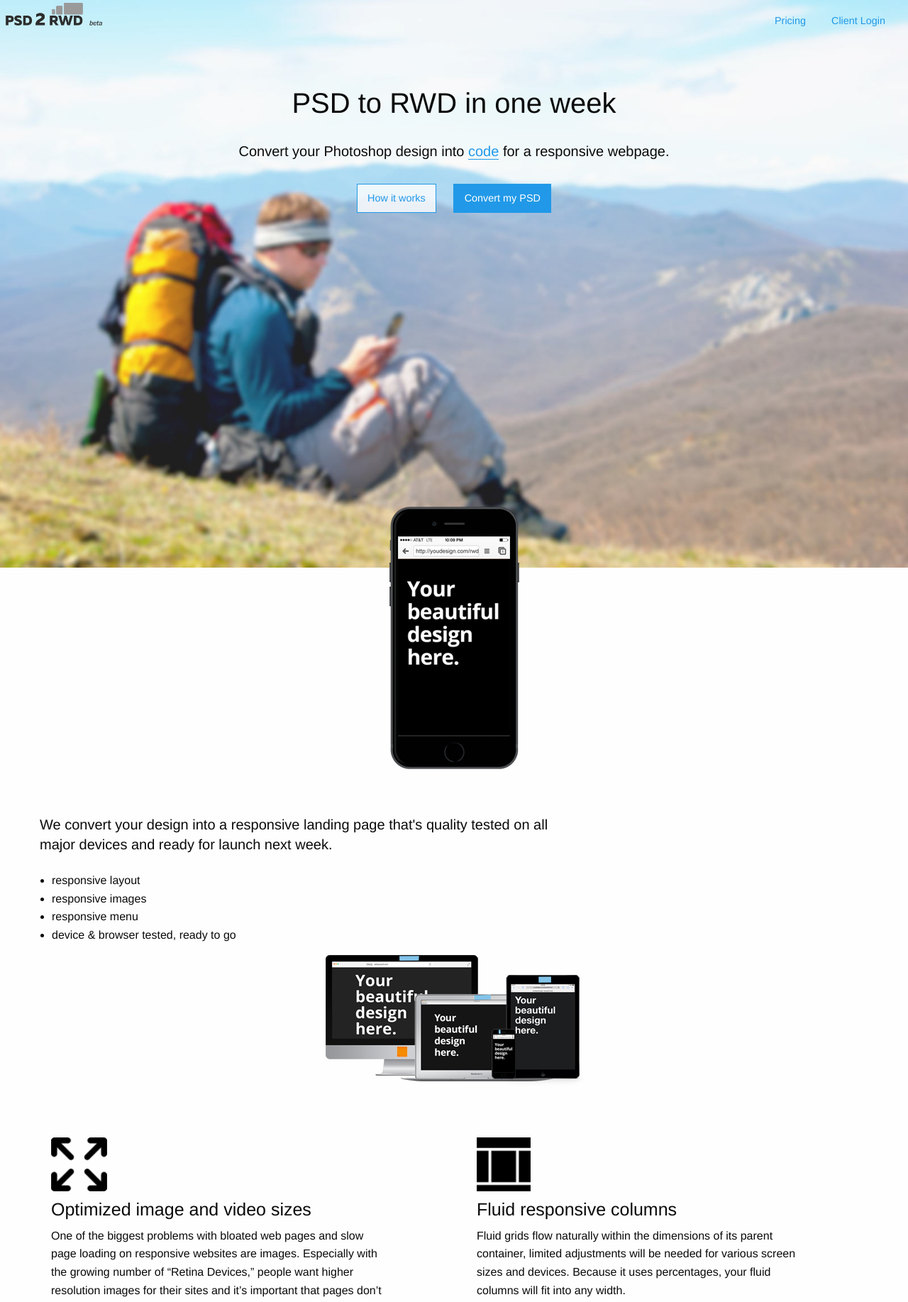
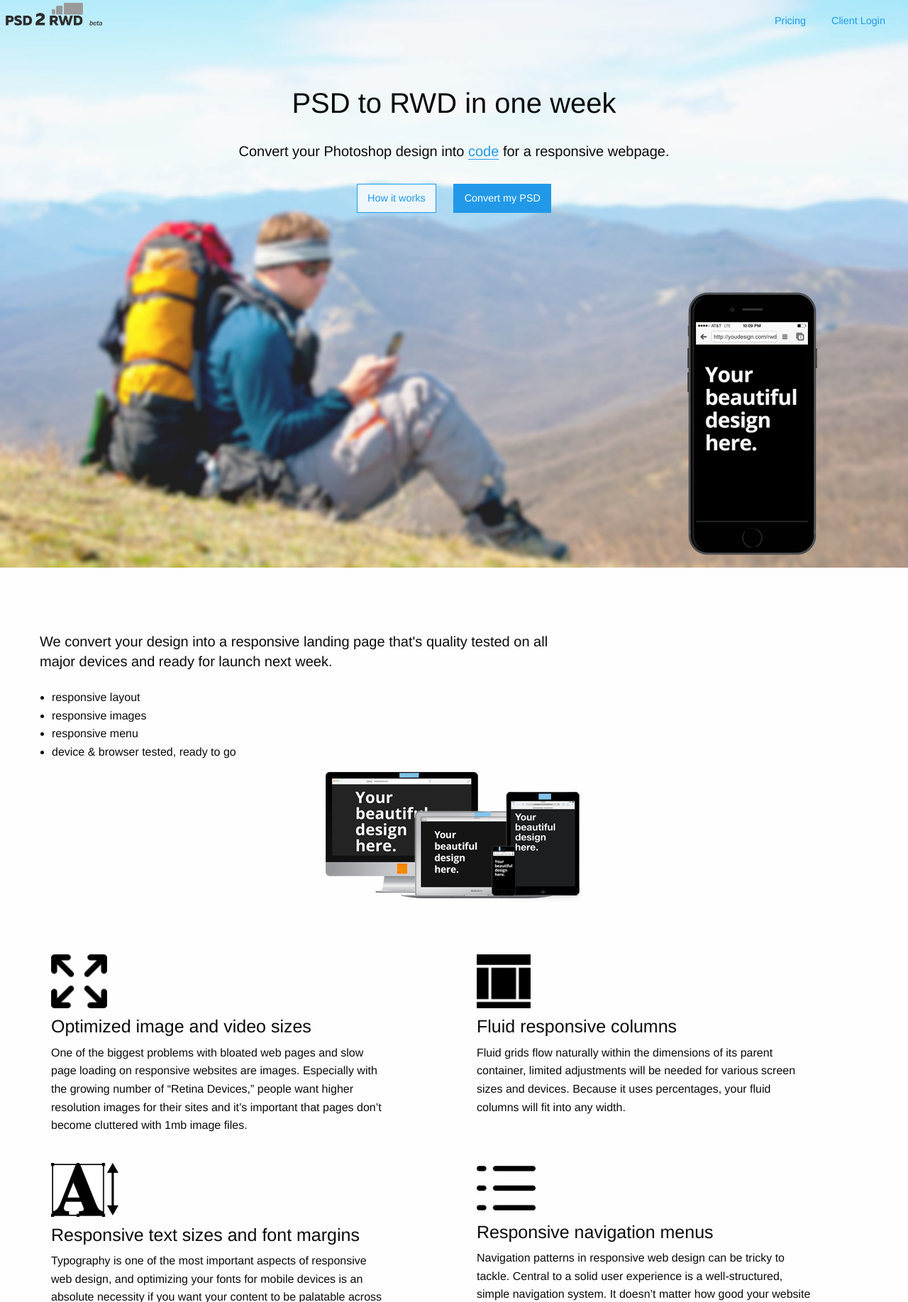
Before and after one commit to cleverbaker/psd2rwd, a PHP site: page / in a window 1280 px wide. Shown: the top 1835 px of the page at 71% size. Run offline with PHP 8.4, Linux system fonts and the light colour scheme.

Commit message:
Top section images improvements.

```diff
--- a/css/app.css
+++ b/css/app.css
@@ -26,7 +26,7 @@ img {
 }
 
 .button.hollow {
-  background-color: rgba(255,255,255,0.8);
+  background-color: rgba(254,254,254,0.8);
 }
 .section1 {
 
@@ -37,7 +37,7 @@ background-image: url(../img/bg6.jpg);
 
  /* Background image is centered vertically and horizontally at all times */
 /*  background-position: center bottom, center center;*/
-  background-position: center center;
+  background-position: right top;
 
   /*Background image doesn't tile */
 /*  background-repeat: repeat-x, no-repeat;*/
@@ -105,6 +105,10 @@ ol, ul {
   text-align: center;
 }
 
+.right {
+  text-align: right !important;
+}
+
 .feature .center {
   text-align: left !important;
 }
@@ -142,6 +146,13 @@ h1, h2, h3, h4, h5, h6 {
   margin-left: 0 !important;
   margin-right: 0 !important;
 }
+
+.device {
+  margin-top: 6rem;
+  margin-right: 4%;
+}
+
+
 
 .feature {
   margin-top:0.5rem;
--- a/index.html
+++ b/index.html
@@ -82,22 +82,23 @@
         <div class="column align-middle center ">
           <h2 class="opening-headline">PSD to RWD in one week</h2>
           <h5 class="convert-to-code-tagline">Convert your Photoshop design into <a href='#the-code' class="underline">code</a> for a responsive webpage.</h5>
+
           <div class="bg-gradient"></div>
           <div>
             <span class="not-row small-center intro-button"><a href="#how-it-works" class="medium button hollow intro">How it works</a></span>
             <span class="row small-center show-for-small-only intro-button"><a href="#pricing" class="medium button hollow intro pricing-link">Pricing</a></span>
             <span class="not-row small-center intro-button"><a href="#schedule.html" class="medium button intro" data-open="exampleModal1">Convert my PSD</a></span>
             </div>
+
+      <div class="device-spaceholder row right">
+            <img class="device xshow-for-small-only" src="img/phone.png" alt="Device">
       </div>
-      <div class="device-spaceholder"></div>
+      </div>
     </div>
 
 
     <section class="section2">
      <div class="large-12 columns">
-        <div class="row center">
-            <img class="device xshow-for-small-only" src="img/phone.png" alt="Device" style="margin-top:-7rem">
-        </div>
             <div class="row" style="margin-top:4rem;">
               <h5 class="value large-8 medium-10 small-12 columns end clear">We convert your design into a responsive landing page that's quality tested on all major devices and ready for launch next week.</h5>
               <ul class="features-check clear" style="margin-bottom:4rem"><li>responsive layout</li>
```
